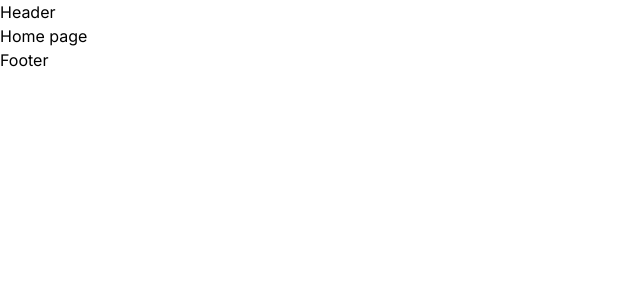
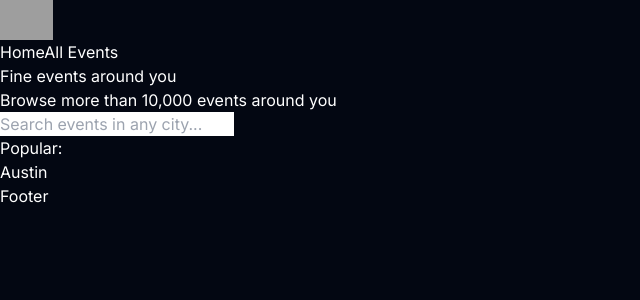
Before and after one commit to mlguels/evento, a Next.js app: page / in a window 1280 px wide. Shown: the top 300 px of the page, without its empty margins (0-640 px from the left). Built offline with nearby package versions, Linux system fonts and the light colour scheme; grey boxes are pictures that could not be loaded.

Commit message:
Initiated Project

```diff
--- a/app/layout.tsx
+++ b/app/layout.tsx
@@ -19,7 +19,7 @@ export default function RootLayout({
 }) {
   return (
     <html lang="en">
-      <body className={inter.className}>
+      <body className={`${inter.className} bg-gray-950 text-white`}>
         <Header />
         {children}
         <Footer />
--- a/app/page.tsx
+++ b/app/page.tsx
@@ -1,3 +1,21 @@
+import Link from "next/link";
+
 export default function Home() {
-  return <main>Home page</main>;
+  return (
+    <main>
+      <h1>Fine events around you</h1>
+      <p>Browse more than 10,000 events around you</p>
+
+      <form>
+        <input placeholder="Search events in any city..." spellCheck={false} />
+      </form>
+
+      <section>
+        <p>Popular:</p>
+        <div>
+          <Link href="/events/austin">Austin</Link>
+        </div>
+      </section>
+    </main>
+  );
 }
--- a/components/Header.tsx
+++ b/components/Header.tsx
@@ -1,3 +1,12 @@
+import Link from "next/link";
+import Logo from "./Logo";
+
 export default function Header() {
-  return <header>Header</header>;
+  return (
+    <header>
+      <Logo />
+      <Link href="/">Home</Link>
+      <Link href="/events/all">All Events</Link>
+    </header>
+  );
 }
--- /dev/null
+++ b/components/Logo.tsx
@@ -0,0 +1,17 @@
+import Image from "next/image";
+import Link from "next/link";
+
+export default function Logo() {
+  return (
+    <div>
+      <Link href="/">
+        <Image
+          src="https://bytegrad.com/course-assets/react-nextjs/evento.png"
+          alt="EVENTO logo"
+          width={53}
+          height={12}
+        />
+      </Link>
+    </div>
+  );
+}
```
